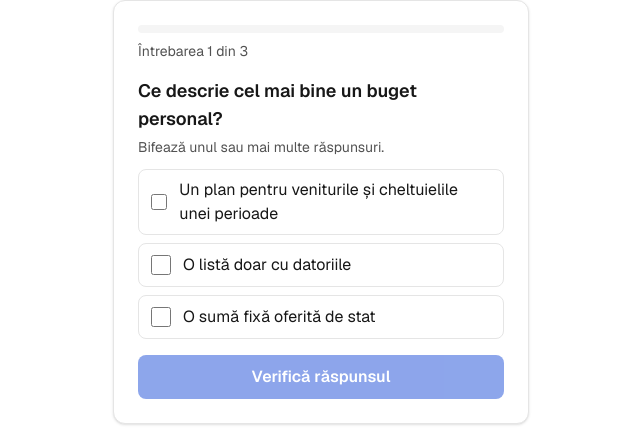
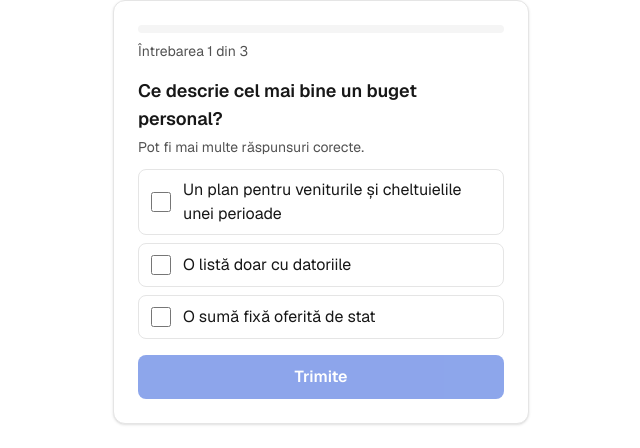
Before and after one commit to CacheFlow-Project/CacheFlow, a Next.js app: page /demo in a window 1280 px wide. Shown: the part 470-918 px from the top of the page, without its empty margins (319-959 px from the left). Built offline with nearby package versions, Linux system fonts and the light colour scheme.

Commit message:
feat(#80): componenta comuna de intrebare cu modurile practice, test si review

```diff
--- a/app/demo/QuestionDemo.tsx
+++ b/app/demo/QuestionDemo.tsx
@@ -1,11 +1,12 @@
 "use client";
 
 import { useState } from "react";
-import AnswerFeedback from "@/components/AnswerFeedback";
 import Button from "@/components/Button";
 import Card from "@/components/Card";
 import ProgressBar from "@/components/ProgressBar";
+import QuestionCard from "@/components/QuestionCard";
 
+// Câmpurile păstrează numele din formatul de conținut (#2).
 export type Question = {
   intrebare: string;
   variante: string[];
@@ -17,42 +18,14 @@ type QuestionDemoProps = {
   questions: Question[];
 };
 
-// Demo în stil „Exersare”: feedback și explicație imediat după fiecare răspuns.
+// Demo în modul „practice”: feedback și explicație imediat după fiecare răspuns.
 // Pentru testele de nivel și examen, răspunsurile corecte NU se trimit în browser (AGENTS.md §7).
 export default function QuestionDemo({ questions }: QuestionDemoProps) {
   const [index, setIndex] = useState(0);
-  const [selected, setSelected] = useState<number[]>([]);
-  const [checked, setChecked] = useState(false);
 
   const finished = index >= questions.length;
   const current = questions[index];
   const progress = (index / questions.length) * 100;
-
-  // Corect doar dacă setul bifat coincide exact cu setul de răspunsuri corecte.
-  const isCorrect =
-    current !== undefined &&
-    selected.length === current.corecte.length &&
-    current.corecte.every((position) => selected.includes(position));
-
-  function toggleOption(position: number) {
-    setSelected((previous) =>
-      previous.includes(position)
-        ? previous.filter((p) => p !== position)
-        : [...previous, position],
-    );
-  }
-
-  function goToNext() {
-    setIndex((i) => i + 1);
-    setSelected([]);
-    setChecked(false);
-  }
-
-  function restart() {
-    setIndex(0);
-    setSelected([]);
-    setChecked(false);
-  }
 
   return (
     <Card>
@@ -64,53 +37,21 @@ export default function QuestionDemo({ questions }: QuestionDemoProps) {
       </p>
 
       {finished ? (
-        <Button className="mt-4 w-full" onClick={restart}>
+        <Button className="mt-4 w-full" onClick={() => setIndex(0)}>
           Reia demo-ul
         </Button>
       ) : (
-        <>
-          <fieldset className="mt-4" disabled={checked}>
-            <legend className="text-lg font-semibold">{current.intrebare}</legend>
-            <p className="text-muted mt-1 text-sm">Bifează unul sau mai multe răspunsuri.</p>
-            <div className="mt-3 flex flex-col gap-2">
-              {current.variante.map((option, position) => (
-                <label
-                  key={option}
-                  className="border-border flex min-h-11 cursor-pointer items-center gap-3 rounded-lg border px-3 py-2"
-                >
-                  <input
-                    type="checkbox"
-                    className="accent-primary size-5"
-                    checked={selected.includes(position)}
-                    onChange={() => toggleOption(position)}
-                  />
-                  <span>{option}</span>
-                </label>
-              ))}
-            </div>
-          </fieldset>
-
-          {checked ? (
-            <>
-              <AnswerFeedback
-                className="mt-4"
-                isCorrect={isCorrect}
-                explanation={current.explicatie}
-              />
-              <Button className="mt-4 w-full" onClick={goToNext}>
-                {index + 1 < questions.length ? "Următoarea întrebare" : "Vezi finalul"}
-              </Button>
-            </>
-          ) : (
-            <Button
-              className="mt-4 w-full"
-              disabled={selected.length === 0}
-              onClick={() => setChecked(true)}
-            >
-              Verifică răspunsul
-            </Button>
-          )}
-        </>
+        <div className="mt-4">
+          <QuestionCard
+            key={index}
+            mode="practice"
+            question={current.intrebare}
+            options={current.variante}
+            correct={current.corecte}
+            explanation={current.explicatie}
+            onNext={() => setIndex((i) => i + 1)}
+          />
+        </div>
       )}
     </Card>
   );
--- /dev/null
+++ b/components/QuestionCard.tsx
@@ -0,0 +1,128 @@
+"use client";
+
+import { useState } from "react";
+import AnswerFeedback from "@/components/AnswerFeedback";
+import Button from "@/components/Button";
+import { isExactMatch } from "@/lib/questions";
+
+export type QuestionMode = "practice" | "test" | "review";
+
+type QuestionCardProps = {
+  /** Textul întrebării (câmpul `intrebare` din conținut). */
+  question: string;
+  /** Variantele de răspuns (câmpul `variante`). */
+  options: string[];
+  /**
+   * practice – după „Trimite” arată corect/greșit, explicația și „Următoarea”.
+   * test – după „Trimite” trece direct mai departe, fără feedback.
+   * review – doar afișare: răspunsul dat, cel corect și explicația.
+   */
+  mode: QuestionMode;
+  /** Pozițiile variantelor corecte. Necesare în practice și review; NU se trimit în modul test. */
+  correct?: number[];
+  /** Explicația răspunsului. Necesară în practice și review. */
+  explanation?: string;
+  /** Doar în review: variantele bifate de utilizator. */
+  givenAnswer?: number[];
+  /** Apelat la „Trimite”, cu pozițiile bifate (practice și test). */
+  onSubmit?: (selected: number[]) => void;
+  /** Doar în practice: apelat la „Următoarea”. */
+  onNext?: () => void;
+};
+
+// Componenta își ține singură starea (ce e bifat, dacă s-a trimis).
+// Pentru o întrebare nouă, ecranul o randează cu un `key` nou, ex. key={index}.
+export default function QuestionCard({
+  question,
+  options,
+  mode,
+  correct = [],
+  explanation,
+  givenAnswer = [],
+  onSubmit,
+  onNext,
+}: QuestionCardProps) {
+  const [selected, setSelected] = useState<number[]>(mode === "review" ? givenAnswer : []);
+  const [submitted, setSubmitted] = useState(mode === "review");
+
+  const showResult = submitted && mode !== "test";
+  const isCorrect = isExactMatch(selected, correct);
+
+  function toggleOption(position: number) {
+    setSelected((previous) =>
+      previous.includes(position)
+        ? previous.filter((p) => p !== position)
+        : [...previous, position],
+    );
+  }
+
+  function handleSubmit() {
+    onSubmit?.(selected);
+    if (mode === "practice") setSubmitted(true);
+  }
+
+  function optionClasses(position: number): string {
+    if (!showResult) return "border-border";
+    if (correct.includes(position)) return "border-correct bg-correct-soft";
+    if (selected.includes(position)) return "border-wrong bg-wrong-soft";
+    return "border-border";
+  }
+
+  function optionMark(position: number): string | null {
+    if (!showResult) return null;
+    if (correct.includes(position)) return "✓ Corect";
+    if (selected.includes(position)) return "✗ Greșit";
+    return null;
+  }
+
+  return (
+    <div>
+      <fieldset disabled={showResult}>
+        <legend className="text-lg font-semibold">{question}</legend>
+        <p className="text-muted mt-1 text-sm">Pot fi mai multe răspunsuri corecte.</p>
+
+        <div className="mt-3 flex flex-col gap-2">
+          {options.map((option, position) => {
+            const mark = optionMark(position);
+            return (
+              <label
+                key={option}
+                className={`flex min-h-11 cursor-pointer items-center gap-3 rounded-lg border px-3 py-2 ${optionClasses(position)}`}
+              >
+                <input
+                  type="checkbox"
+                  className="accent-primary size-5 shrink-0"
+                  checked={selected.includes(position)}
+                  onChange={() => toggleOption(position)}
+                />
+                <span className="flex-1">{option}</span>
+                {mark && (
+                  <span
+                    className={`text-sm font-semibold ${correct.includes(position) ? "text-correct" : "text-wrong"}`}
+                  >
+                    {mark}
+                  </span>
+                )}
+              </label>
+            );
+          })}
+        </div>
+      </fieldset>
+
+      {showResult ? (
+        <>
+          <AnswerFeedback className="mt-4" isCorrect={isCorrect} explanation={explanation} />
+          {mode === "practice" && (
+            <Button className="mt-4 w-full" onClick={onNext}>
+              Următoarea
+            </Button>
+          )}
+        </>
+      ) : (
+        <Button className="mt-4 w-full" disabled={selected.length === 0} onClick={handleSubmit}>
+          Trimite
+        </Button>
+      )}
+    </div>
+  );
+}
--- /dev/null
+++ b/lib/questions.ts
@@ -0,0 +1,4 @@
+/** Răspunsul e corect doar dacă variantele bifate coincid exact cu variantele corecte. */
+export function isExactMatch(selected: readonly number[], correct: readonly number[]): boolean {
+  return selected.length === correct.length && correct.every((index) => selected.includes(index));
+}
```
